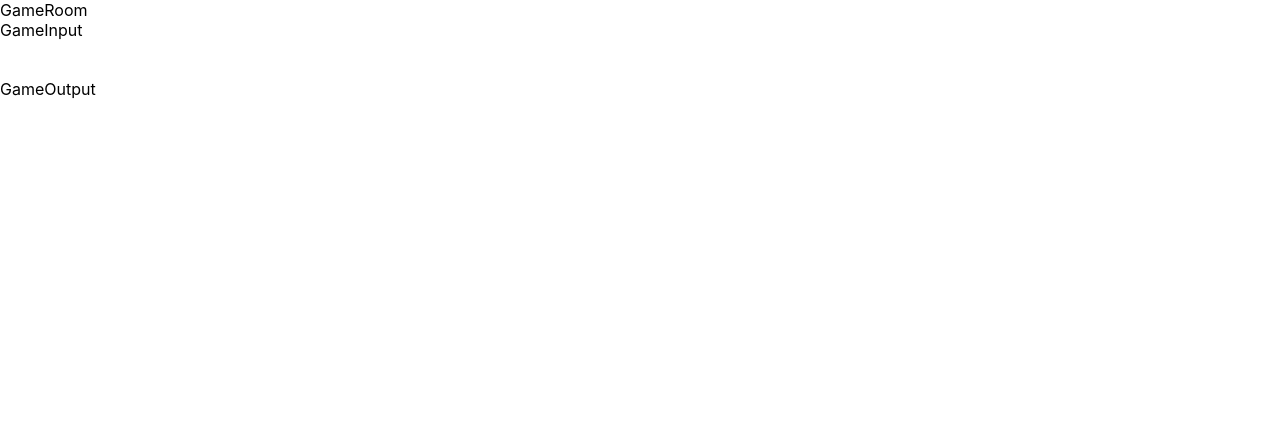
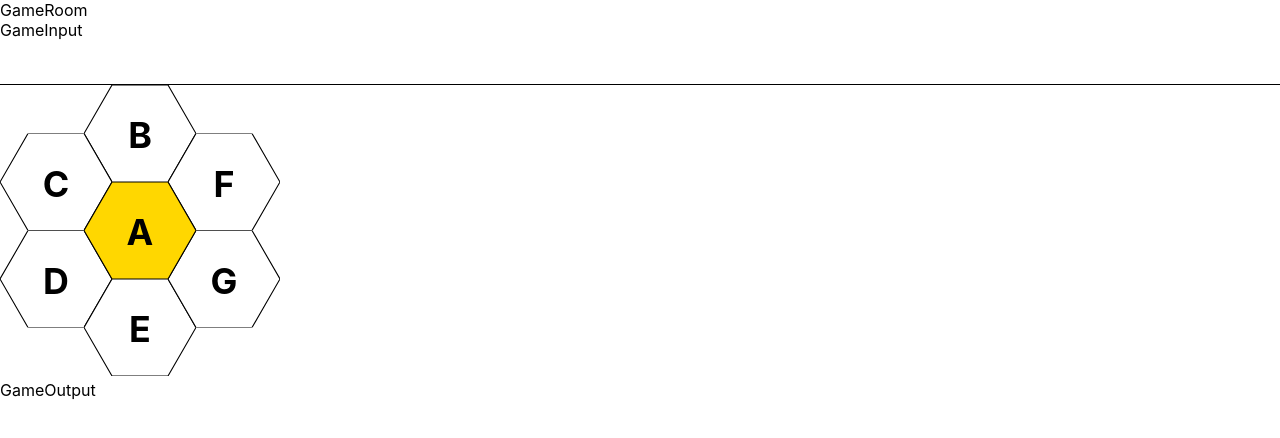
Before and after one commit to daltonscharff/spell-together, a React (Create React App) app in the folder packages/web-react-router/: page /rooms/1 in a window 1280 px wide. Shown: the top 438 px of the page. Built offline with nearby package versions, Linux system fonts and the light colour scheme.

Commit message:
adds rudimentary version of the hive

```diff
--- a/packages/web-react-router/public/index.html
+++ b/packages/web-react-router/public/index.html
@@ -11,7 +11,7 @@
     <title>Spell Together</title>
     <link
       rel="stylesheet"
-      href="https://fonts.googleapis.com/css?family=Roboto:300,400,500,700&display=swap"
+      href="https://fonts.googleapis.com/css?family=Roboto:100,300,400,500,700, 900&display=swap"
     />
   </head>
   <body>
--- /dev/null
+++ b/packages/web-react-router/src/components/Hive.tsx
@@ -0,0 +1,121 @@
+import { CSSProperties, FC } from "react";
+import { styled } from "@mui/material/styles";
+import Box from "@mui/material/Box";
+
+type Props = {
+  outerLetters: string[];
+  centerLetter: string;
+  onClick?: (letter: string) => void;
+};
+
+const Container = styled("svg")`
+  max-width: 280px;
+  margin: 0 auto;
+`;
+const Hexagon = styled("use")`
+  stroke-width: 1px;
+  stroke: black;
+  box-shadow: 0 0 1px 0 black;
+  cursor: pointer;
+  fill: white;
+`;
+const CenterHexagon = styled(Hexagon)`
+  fill: gold;
+`;
+const Text = styled("text")`
+  dominant-baseline: middle;
+  text-anchor: middle;
+  cursor: pointer;
+  font-weight: bold;
+  font-size: 2em;
+`;
+
+const cells = [
+  {
+    id: "top",
+    x: 75,
+    y: 0,
+  },
+  {
+    id: "top-left",
+    x: 0,
+    y: 43.3,
+  },
+  {
+    id: "top-right",
+    x: 0,
+    y: 129.9,
+  },
+  {
+    id: "bottom",
+    x: 75,
+    y: 173.2,
+  },
+  {
+    id: "bottom-left",
+    x: 150,
+    y: 43.3,
+  },
+  {
+    id: "bottom-right",
+    x: 150,
+    y: 129.9,
+  },
+];
+
+export const Hive: FC<Props> = ({
+  outerLetters,
+  centerLetter,
+  onClick = (_: string) => {},
+}) => {
+  centerLetter = centerLetter.toUpperCase();
+  outerLetters = outerLetters.map((letter) => letter.toUpperCase());
+
+  return (
+    <Container
+      xmlns="http://www.w3.org/2000/svg"
+      version="1.1"
+      viewBox="0 0 250 259.8"
+    >
+      <defs>
+        <symbol id="hexagon">
+          <polygon points={"25 0, 75 0, 100 43.3, 75 86.6, 25 86.6, 0 43.3"} />
+        </symbol>
+        {outerLetters.map((letter, i) => (
+          <symbol key={letter + i} id={cells[i].id}>
+            <Hexagon href="#hexagon" />
+            <Text x="50%" y="55%">
+              {letter}
+            </Text>
+          </symbol>
+        ))}
+        <symbol id="center">
+          <CenterHexagon href="#hexagon" />
+          <Text x="50%" y="55%">
+            {centerLetter}
+          </Text>
+        </symbol>
+      </defs>
+
+      {outerLetters.map((letter, i) => (
+        <use
+          href={`#${cells[i].id}`}
+          onClick={() => onClick(letter)}
+          x={cells[i].x}
+          y={cells[i].y}
+          width="100"
+          height="86.6"
+          key={letter + i}
+        />
+      ))}
+      <use
+        href="#center"
+        onClick={() => onClick(centerLetter)}
+        x="75"
+        y="86.6"
+        width="100"
+        height="86.6"
+      />
+    </Container>
+  );
+};
--- a/packages/web-react-router/src/components/LetterInput.tsx
+++ b/packages/web-react-router/src/components/LetterInput.tsx
@@ -49,10 +49,10 @@ const blink = keyframes`
 `;
 
 const BlinkingCursor = styled(Box)`
-  color: gold;
   animation: ${blink} 1200ms steps(1, end) infinite;
   margin-left: 1px;
   user-select: none;
+  font-weight: 100;
 `;
 
 const PlaceholderText = styled(Box)`
@@ -62,7 +62,9 @@ const PlaceholderText = styled(Box)`
 const Container = styled(Box)`
   display: flex;
   font-size: 2em;
-  align-items: baseline;
+  padding-bottom: 0.15em;
+  border-bottom: 1px solid black;
+  justify-content: center;
 `;
 
 const LetterInput = ({
--- a/packages/web-react-router/src/pages/GameRoom/GameInput.tsx
+++ b/packages/web-react-router/src/pages/GameRoom/GameInput.tsx
@@ -1,3 +1,4 @@
+import { Hive } from "../../components/Hive";
 import LetterInput from "../../components/LetterInput";
 import { useLetterInput } from "../../hooks/useLetterInput";
 
@@ -7,18 +8,25 @@ type Props = {
 
 export function GameInput({ disabled }: Props) {
   const { letters, addLetter, removeLetter, clearLetters } = useLetterInput();
+  const outerLetters = ["b", "c", "d", "e", "f", "g"];
+  const centerLetter = "a";
   return (
     <div>
       GameInput
       <LetterInput
         value={letters}
-        outerLetters={["a", "b", "c", "d", "e", "f"]}
-        centerLetter={"g"}
+        outerLetters={outerLetters}
+        centerLetter={centerLetter}
         onAddLetter={addLetter}
         onBackspace={removeLetter}
         onEnter={clearLetters}
         disabled={disabled}
       />
+      <Hive
+        outerLetters={outerLetters}
+        centerLetter={centerLetter}
+        onClick={addLetter}
+      />
     </div>
   );
 }
```
